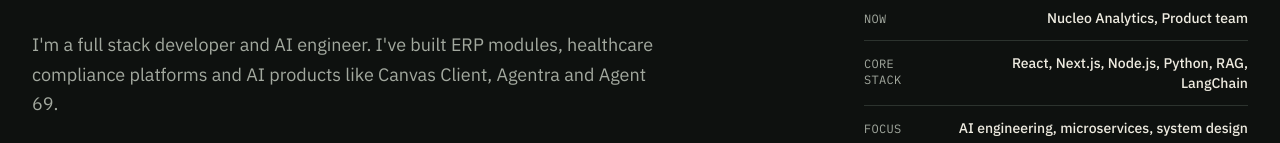
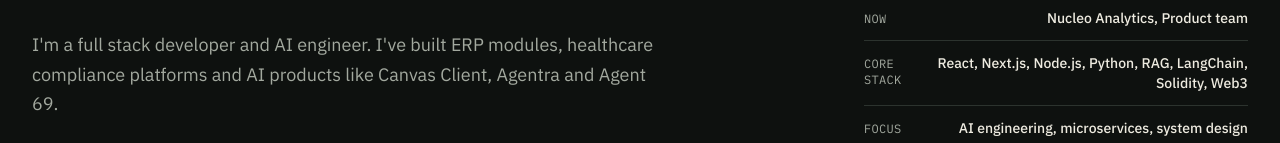
Before and after one commit to rahulml768/portfolio, a Next.js app: page / in a window 1280 px wide. Shown: the part 536-679 px from the top of the page. Built offline with nearby package versions, Linux system fonts and the light colour scheme; no server answers; a web font is replaced by a local one.

Commit message:
Add Solidity and Web3 to core stack

```diff
--- a/src/data/portfolio.ts
+++ b/src/data/portfolio.ts
@@ -43,7 +43,7 @@ export const profile = {
     "I'm a full stack developer and AI engineer. I've built ERP modules, healthcare compliance platforms and AI products like Canvas Client, Agentra and Agent 69.",
   facts: [
     { label: "Now", value: "Nucleo Analytics, Product team" },
-    { label: "Core stack", value: "React, Next.js, Node.js, Python, RAG, LangChain" },
+    { label: "Core stack", value: "React, Next.js, Node.js, Python, RAG, LangChain, Solidity, Web3" },
     { label: "Focus", value: "AI engineering, microservices, system design" },
     { label: "Recognition", value: "Community Award, 0G APAC Hackathon" },
   ],
```
